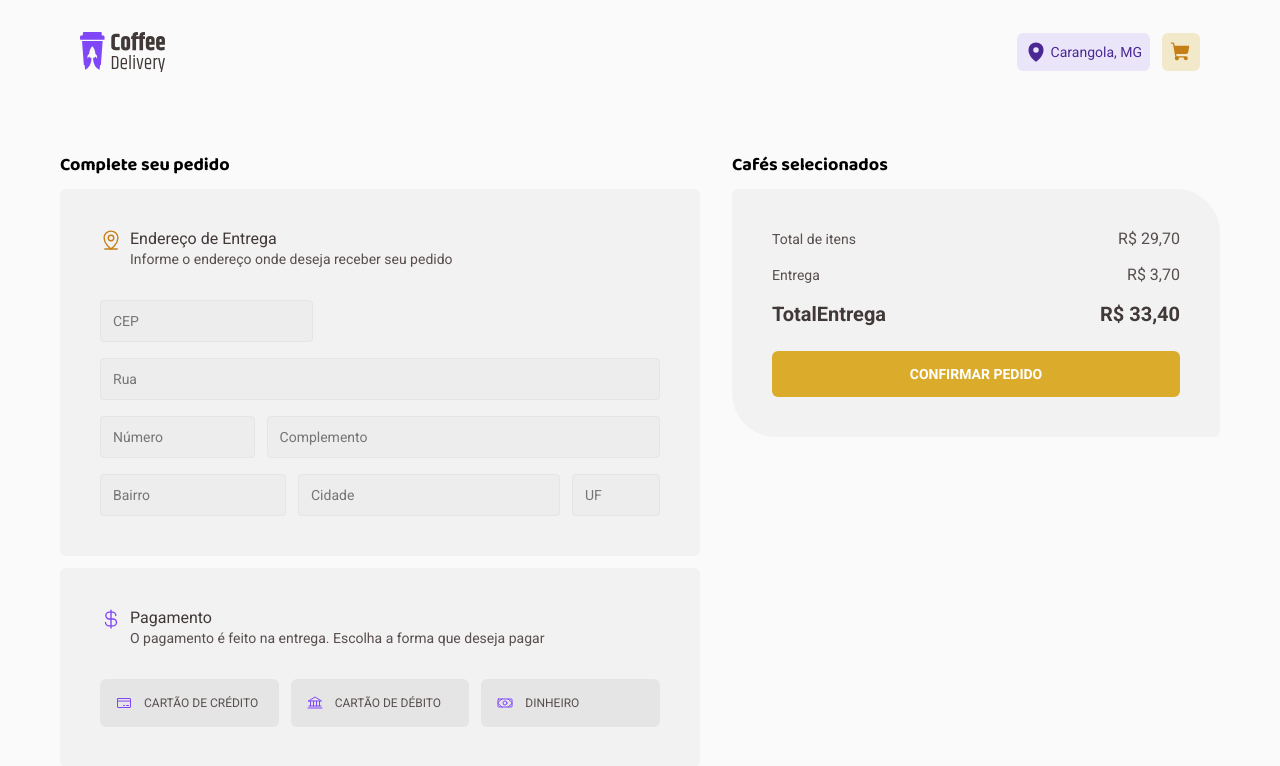
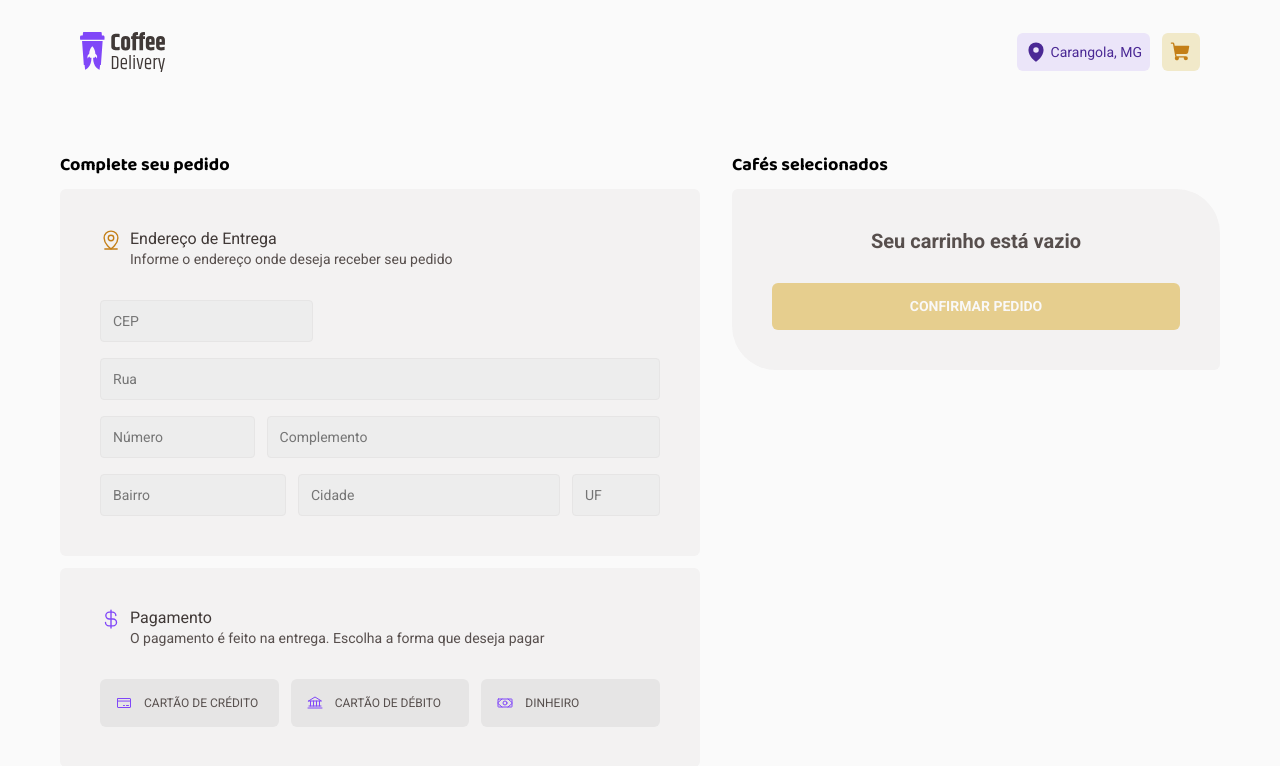
Before and after one commit to walkerblobato/coffee-delivery, a React (Vite) app: page /order-products in a window 1280 px wide. Shown: the top 766 px of the page. Built offline with nearby package versions, Linux system fonts and the light colour scheme.

Commit message:
feat: add functionalities ProductsCart

```diff
--- a/src/@types/interfaces.d.ts
+++ b/src/@types/interfaces.d.ts
@@ -5,4 +5,5 @@ export interface IProductsDataCart {
   options: string[]
   price: number
   qnty: number
+  cartQnty: number
 }
--- a/src/components/Header/index.tsx
+++ b/src/components/Header/index.tsx
@@ -6,11 +6,18 @@ import {
   UserActions,
   UserLocation,
   CartButton,
+  CartAmount,
 } from './styles'
 import logo from '../../assets/logo.svg'
+import { useContext } from 'react'
+import { ShoppingContext } from '../../context/ShoppingContext'
 
 export const Header = () => {
   const navigate = useNavigate()
+
+  const { productsCart } = useContext(ShoppingContext)
+
+  const cartCount = productsCart.length
 
   return (
     <HeaderContainer>
@@ -30,6 +37,7 @@ export const Header = () => {
             size={22}
             onClick={() => navigate('/order-products')}
           />
+          {cartCount > 0 && <CartAmount>{cartCount}</CartAmount>}
         </CartButton>
       </UserActions>
     </HeaderContainer>
--- a/src/components/Header/styles.ts
+++ b/src/components/Header/styles.ts
@@ -41,6 +41,7 @@ export const UserLocation = styled.div`
 `
 
 export const CartButton = styled.button`
+  position: relative;
   display: flex;
   justify-content: center;
   align-items: center;
@@ -59,3 +60,20 @@ export const CartButton = styled.button`
     color: ${(props) => props.theme.product['yellow-light']};
   }
 `
+
+export const CartAmount = styled.span`
+  position: absolute;
+  right: -0.8rem;
+  top: -0.8rem;
+  width: 2rem;
+  height: 2rem;
+  display: flex;
+  justify-content: center;
+  align-items: center;
+  font-weight: 700;
+  padding: 1.1rem;
+  border-radius: 50%;
+  font-size: 1.2rem;
+  color: ${(props) => props.theme.base.white};
+  background-color: ${(props) => props.theme.product['yellow-dark']};
+`
--- a/src/components/ProductCard/index.tsx
+++ b/src/components/ProductCard/index.tsx
@@ -27,13 +27,11 @@ export interface IProductCardProps {
 }
 
 export const ProductCard = (props: IProductCardProps) => {
-  const [qntyProductCard, setqntyProductCard] = useState(1)
+  const [qntyProductCard, setQntyProductCard] = useState(1)
 
   const { id, iconSrc, name, options, description, price } = props.data
-  const { setProductsToCart, moreQntyProduct, lessQntyProduct } =
-    useContext(ShoppingContext)
+  const { setProductsToCart, updateQuantity } = useContext(ShoppingContext)
 
-  const getDataProduct = () => {
   const products = {
     id,
     iconSrc,
@@ -41,21 +39,25 @@ export const ProductCard = (props: IProductCardProps) => {
     options,
     price,
     qnty: qntyProductCard,
+    cartQnty: qntyProductCard,
   }
 
+  const getDataProduct = () => {
     setProductsToCart(products)
   }
 
   const lessProducts = () => {
-    const newQnty = lessQntyProduct(qntyProductCard)
+    const newQnty = qntyProductCard - 1
 
-    setqntyProductCard(newQnty)
+    setQntyProductCard(newQnty)
+    updateQuantity(id, newQnty)
   }
 
   const moreProducts = () => {
-    const newQnty = moreQntyProduct(qntyProductCard)
+    const newQnty = qntyProductCard + 1
 
-    setqntyProductCard(newQnty)
+    setQntyProductCard(newQnty)
+    updateQuantity(id, newQnty)
   }
 
   const priceFormat = formatPrice(price)
--- a/src/context/ShoppingContext.tsx
+++ b/src/context/ShoppingContext.tsx
@@ -3,9 +3,11 @@ import { IProductsDataCart } from '../@types/interfaces'
 
 interface IShoppingContextType {
   productsCart: IProductsDataCart[]
+  totalItems: number
   setProductsToCart: (product: IProductsDataCart) => void
-  moreQntyProduct: (qntyProduct: number) => number
-  lessQntyProduct: (qntyProduct: number) => number
+  removeProductCart: (id: number) => void
+  calculateTotalItems: () => void
+  updateQuantity: (id: number, cartQnty: number) => void
 }
 
 export const ShoppingContext = createContext({} as IShoppingContextType)
@@ -18,6 +20,7 @@ export const ShoppingContextProvider = ({
   children,
 }: IShoppingContextProviderProps) => {
   const [productsCart, setProductsCart] = useState<IProductsDataCart[]>([])
+  const [totalItems, setTotalItems] = useState(0)
 
   const setProductsToCart = (product: IProductsDataCart) => {
     const productIndex = productsCart.findIndex(
@@ -33,27 +36,40 @@ export const ShoppingContextProvider = ({
     setProductsCart((prevState) => [...prevState, product])
   }
 
-  const moreQntyProduct = (qntyProduct: number) => {
-    const newQnty = qntyProduct + 1
+  const removeProductCart = (id: number) => {
+    const productsCartWithoutProductToDelete = productsCart.filter(
+      (productCart) => productCart.id !== id,
+    )
 
-    return newQnty
+    setProductsCart(productsCartWithoutProductToDelete)
   }
 
-  const lessQntyProduct = (qntyProduct: number) => {
-    if (qntyProduct === 1) return qntyProduct
+  const calculateTotalItems = () => {
+    const totalValue = productsCart.reduce(
+      (accumulator, product) => accumulator + product.price * product.cartQnty,
+      0,
+    )
 
-    const newQnty = qntyProduct - 1
+    setTotalItems(totalValue)
+  }
 
-    return newQnty
+  const updateQuantity = (id: number, qntyProductCard: number) => {
+    const updatedCart = productsCart.map((item) =>
+      item.id === id ? { ...item, cartQnty: qntyProductCard } : item,
+    )
+
+    setProductsCart(updatedCart)
   }
 
   return (
     <ShoppingContext.Provider
       value={{
         productsCart,
+        totalItems,
         setProductsToCart,
-        moreQntyProduct,
-        lessQntyProduct,
+        removeProductCart,
+        calculateTotalItems,
+        updateQuantity,
       }}
     >
       {children}
--- a/src/pages/OrderProducts/Components/ProductsCart/components/CartItem/index.tsx
+++ b/src/pages/OrderProducts/Components/ProductsCart/components/CartItem/index.tsx
@@ -1,6 +1,5 @@
 import { Minus, Plus, Trash } from 'phosphor-react'
-
-import { IProductsDataCart } from '../../../../../../@types/interfaces'
+import { useContext } from 'react'
 
 import {
   CartItemContainer,
@@ -12,9 +11,44 @@ import {
   Price,
   Divider,
 } from './styles'
+import { formatPrice } from '../../../../../../utils/formatPrice'
+import { ShoppingContext } from '../../../../../../context/ShoppingContext'
 
-export const CartItem = (props: IProductsDataCart) => {
-  const { name, iconSrc, price, qnty } = props
+export interface ICartItemProps {
+  id: number
+  iconSrc: string
+  name: string
+  price: number
+  cartQnty: number
+}
+
+export const CartItem = (props: ICartItemProps) => {
+  const { id, name, iconSrc, price, cartQnty } = props
+
+  const { removeProductCart, updateQuantity } = useContext(ShoppingContext)
+
+  const moreProduct = () => {
+    const newQnty = cartQnty + 1
+
+    updateQuantity(id, newQnty)
+  }
+
+  const lessProduct = () => {
+    if (cartQnty > 1) {
+      const newQnty = cartQnty - 1
+
+      updateQuantity(id, newQnty)
+    }
+  }
+
+  const deleteProduct = () => {
+    removeProductCart(id)
+  }
+
+  const multiplyPrice = price * cartQnty
+
+  const priceFormat = formatPrice(multiplyPrice)
+
   return (
     <>
       <CartItemContainer>
@@ -24,15 +58,15 @@ export const CartItem = (props: IProductsDataCart) => {
             <p>{name}</p>
             <ItemOptions>
               <ItemQuantity>
-                <QuantityButton>
+                <QuantityButton onClick={lessProduct}>
                   <Minus size={14} />
                 </QuantityButton>
-                <span>{qnty}</span>
-                <QuantityButton>
+                <span>{cartQnty}</span>
+                <QuantityButton onClick={moreProduct}>
                   <Plus size={14} />
                 </QuantityButton>
               </ItemQuantity>
-              <TrashButton>
+              <TrashButton onClick={deleteProduct}>
                 <Trash size={16} />
                 Remover
               </TrashButton>
@@ -40,7 +74,7 @@ export const CartItem = (props: IProductsDataCart) => {
           </div>
         </ItemContainer>
 
-        <Price>R$ {price}</Price>
+        <Price>R$ {priceFormat}</Price>
       </CartItemContainer>
 
       <Divider></Divider>
--- a/src/pages/OrderProducts/Components/ProductsCart/components/CartItem/styles.ts
+++ b/src/pages/OrderProducts/Components/ProductsCart/components/CartItem/styles.ts
@@ -70,6 +70,7 @@ export const TrashButton = styled.button`
   gap: 0.4rem;
   border: none;
   border-radius: 0.6rem;
+  cursor: pointer;
   color: ${(props) => props.theme.base['base-text']};
   background-color: ${(props) => props.theme.base['base-button']};
 
--- a/src/pages/OrderProducts/Components/ProductsCart/index.tsx
+++ b/src/pages/OrderProducts/Components/ProductsCart/index.tsx
@@ -1,5 +1,5 @@
 import { useNavigate } from 'react-router-dom'
-import { useContext } from 'react'
+import { useContext, useEffect } from 'react'
 
 import { CartItem } from './components/CartItem'
 
@@ -8,43 +8,66 @@ import {
   OrderDetail,
   TotalOrder,
   ConfirmButton,
+  EmptyCart,
 } from './styles'
 import { ShoppingContext } from '../../../../context/ShoppingContext'
+import { formatPrice } from '../../../../utils/formatPrice'
 
 export const ProductsCart = () => {
-  const { productsCart } = useContext(ShoppingContext)
+  const { productsCart, totalItems, calculateTotalItems } =
+    useContext(ShoppingContext)
   const navigate = useNavigate()
+
+  useEffect(() => {
+    if (calculateTotalItems) {
+      calculateTotalItems()
+    }
+  }, [calculateTotalItems, productsCart])
+
+  const formatTotalItems = formatPrice(totalItems)
+  const deliveryTax = totalItems * 0.15 + 2.7
+  const formatDeliveryTax = formatPrice(deliveryTax)
+  const totalPrice = formatPrice(totalItems + deliveryTax)
+  const isEmpty = productsCart.length === 0
 
   return (
     <ProductsCartContainer>
+      {isEmpty ? (
+        <EmptyCart>Seu carrinho está vazio</EmptyCart>
+      ) : (
+        <>
           {productsCart.map((product) => (
             <CartItem
               key={product.id}
               id={product.id}
               name={product.name}
               price={product.price}
-          options={product.options}
               iconSrc={product.iconSrc}
-          qnty={product.qnty}
+              cartQnty={product.cartQnty}
             />
           ))}
 
           <OrderDetail>
             <p>Total de itens</p>
-        <span>R$ 29,70</span>
+            <span>R$ {formatTotalItems}</span>
           </OrderDetail>
 
           <OrderDetail>
             <p>Entrega</p>
-        <span>R$ 3,70</span>
+            <span>R$ {formatDeliveryTax}</span>
           </OrderDetail>
 
           <TotalOrder>
-        <h4>TotalEntrega</h4>
-        <p>R$ 33,40</p>
+            <h4>Total</h4>
+            <p>R$ {totalPrice}</p>
           </TotalOrder>
+        </>
+      )}
 
-      <ConfirmButton onClick={() => navigate('/order-success')}>
+      <ConfirmButton
+        onClick={() => navigate('/order-success')}
+        disabled={isEmpty}
+      >
         Confirmar Pedido
       </ConfirmButton>
     </ProductsCartContainer>
--- a/src/pages/OrderProducts/Components/ProductsCart/styles.ts
+++ b/src/pages/OrderProducts/Components/ProductsCart/styles.ts
@@ -31,7 +31,6 @@ export const OrderDetail = styled.div`
     font-size: 1.4rem;
   }
 `
-
 export const TotalOrder = styled.div`
   display: flex;
   justify-content: space-between;
@@ -41,6 +40,15 @@ export const TotalOrder = styled.div`
   margin-bottom: 2.4rem;
   color: ${(props) => props.theme.base['base-subtitle']};
 `
+
+export const EmptyCart = styled.h3`
+  font-size: 2rem;
+  font-weight: 700;
+  color: ${(props) => props.theme.base['base-text']};
+  text-align: center;
+  margin-bottom: 3rem;
+`
+
 export const ConfirmButton = styled.button`
   background-color: ${(props) => props.theme.product.yellow};
   color: ${(props) => props.theme.base.white};
@@ -57,8 +65,13 @@ export const ConfirmButton = styled.button`
   cursor: pointer;
   transition: ease-out 600ms;
 
-  &:hover {
+  &:not(:disabled):hover {
     background-color: ${(props) => props.theme.product['yellow-dark']};
     transition: ease-in 200ms;
   }
+
+  &:disabled {
+    cursor: not-allowed;
+    opacity: 0.5;
+  }
 `
```
Lines whose indentation alone changed are shown as unchanged.
